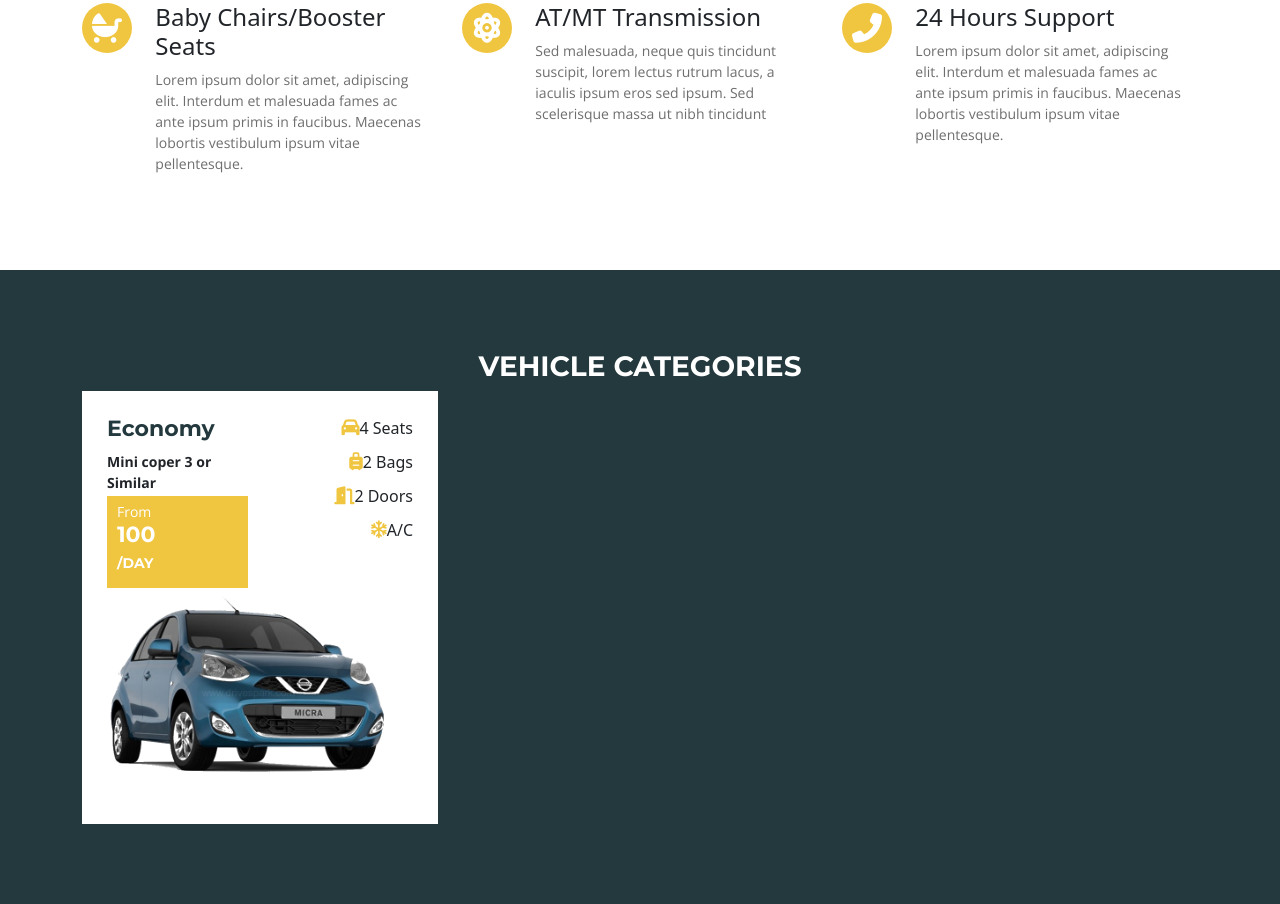
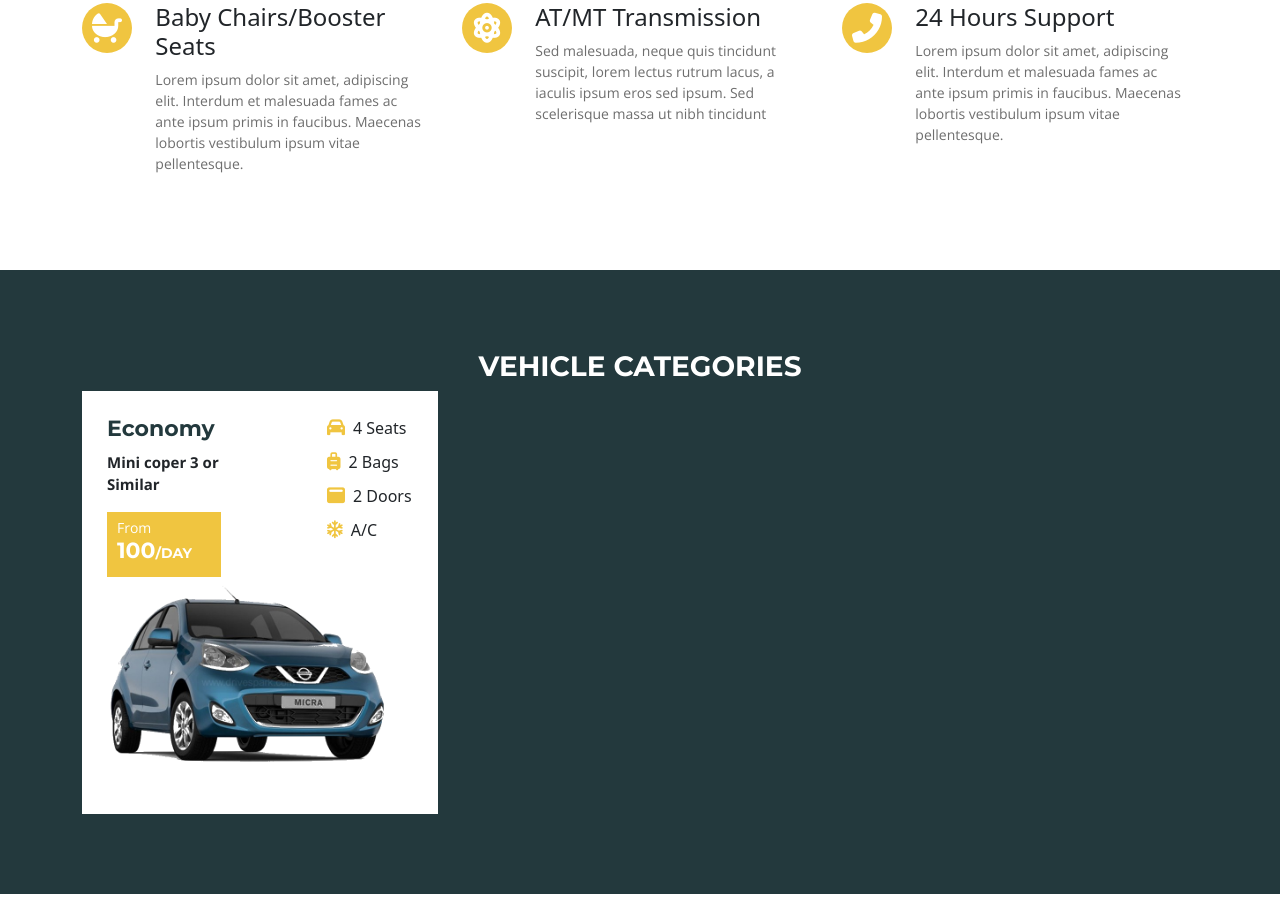
Before and after one commit to rajesh-mondal/maxo-cabs, a plain HTML site: page index.html in a window 1280 px wide. Shown: the part 959-1863 px from the top of the page. Drawn offline with nearby package versions, Linux system fonts and the light colour scheme.

Commit message:
changes some styles on single vehicle items

```diff
--- a/css/style.css
+++ b/css/style.css
@@ -185,7 +185,7 @@ input:focus{
 }
 .vehicle-details p{
   margin-bottom: 3px;
-  font-size: 14px;
+  font-size: 15px;
   font-weight: 700;
 }
 .vehicle-price{
--- a/index.html
+++ b/index.html
@@ -256,23 +256,24 @@
                     <div class="col-lg-4">
                         <div class="vehicle-item">
                             <div class="row">
-                                <div class="col-md-6">
+                                <div class="col-md-5">
                                     <div class="vehicle-details">
                                         <h3>Economy</h3>
                                         <p>Mini coper 3 or <br> Similar</p>
                                     </div>
-                                    <div class="vehicle-price">
+                                    <div class="vehicle-price mt-3">
                                         <p>From</p>
-                                        <h2>100 <br> <span class="day text-uppercase">/Day</span></h2>
+                                        <h2>100<span class="day text-uppercase">/Day</span></h2>
                                     </div>
                                 </div>
-                                <div class="col-md-6">
-                                    <div class="vehicle-icon text-end">
+                                <div class="col-md-3"></div>
+                                <div class="col-md-4">
+                                    <div class="vehicle-icon text-start">
                                         <ul class="list-group">
-                                            <li><i class="fas fa-car"></i><span class="car-icon">4 Seats</span></li>
-                                            <li><i class="fas fa-suitcase-rolling"></i><span class="car-icon">2 Bags</span></li>
-                                            <li><i class="fas fa-door-open"></i></i><span class="car-icon">2 Doors</span></li>
-                                            <li><i class="far fa-snowflake"></i><span class="car-icon">A/C</span></li>
+                                            <li><i class="fas fa-car"></i><span class="car-icon ps-2">4 Seats</span></li>
+                                            <li><i class="fas fa-suitcase-rolling"></i><span class="car-icon ps-2">2 Bags</span></li>
+                                            <li><i class="fas fa-window-maximize"></i><span class="car-icon ps-2">2 Doors</span></li>
+                                            <li><i class="far fa-snowflake"></i><span class="car-icon ps-2">A/C</span></li>
                                         </ul>
                                     </div>
                                 </div>
```
